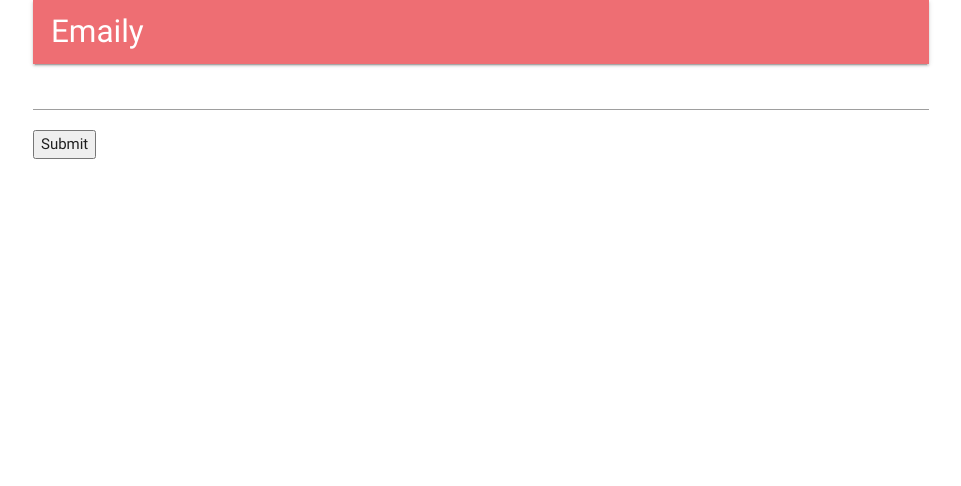
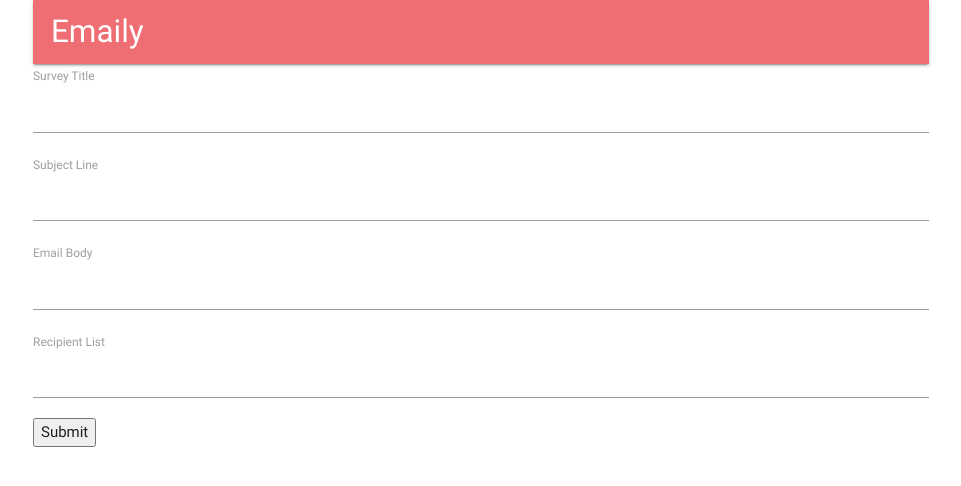
Before and after one commit to Evan-Alexander/react-email-campaign-app, a React (Create React App) app in the folder client/: page /surveys/new in a window 1280 px wide. Shown: the top 486 px of the page, without its empty margins (159-1120 px from the left). Built offline with nearby package versions, Linux system fonts and the light colour scheme; no server answers.

Commit message:
hardcode all fields; data is recording

```diff
--- a/client/src/components/surveys/SurveyField.js
+++ b/client/src/components/surveys/SurveyField.js
@@ -1,9 +1,10 @@
 // SurveyField contains logic to render a single label and text input
 import React from 'react';
 
-export default ({ input }) => {
+export default ({ input, label }) => {
   return (
     <div>
+      <label>{ label }</label>
       <input {...input}/>
     </div>
   );
--- a/client/src/components/surveys/SurveyForm.js
+++ b/client/src/components/surveys/SurveyForm.js
@@ -7,7 +7,30 @@
   renderFields() {
     return(
       <div>
-        <Field type="text" name="title" component={SurveyField} />
+        <Field
+          label="Survey Title"
+          type="text"
+          name="title"
+          component={SurveyField}
+        />
+        <Field
+          label="Subject Line"
+          type="text"
+          name="subject"
+          component={SurveyField}
+        />
+        <Field
+          label="Email Body"
+          type="text"
+          name="body"
+          component={SurveyField}
+        />
+        <Field
+          label="Recipient List"
+          type="text"
+          name="emails"
+          component={SurveyField}
+        />
       </div>
     );
   }
```
